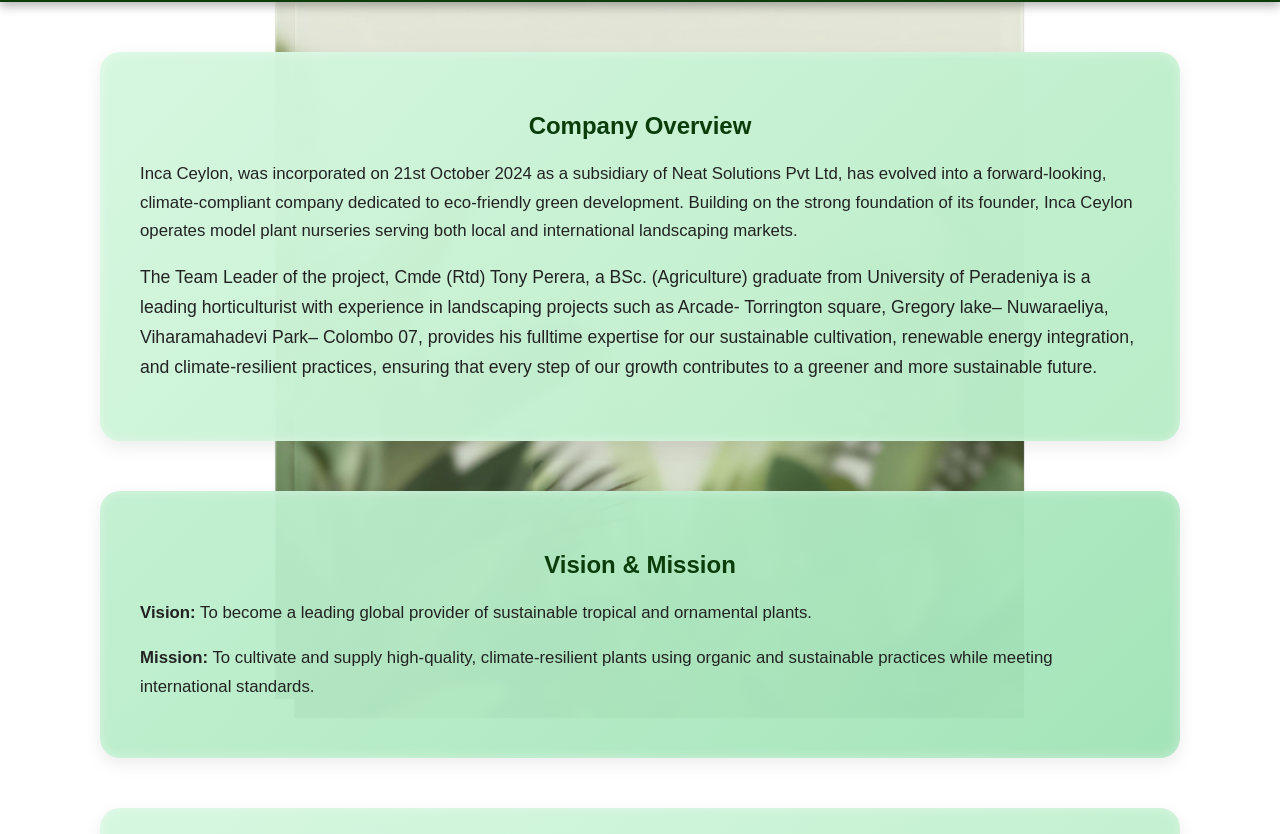
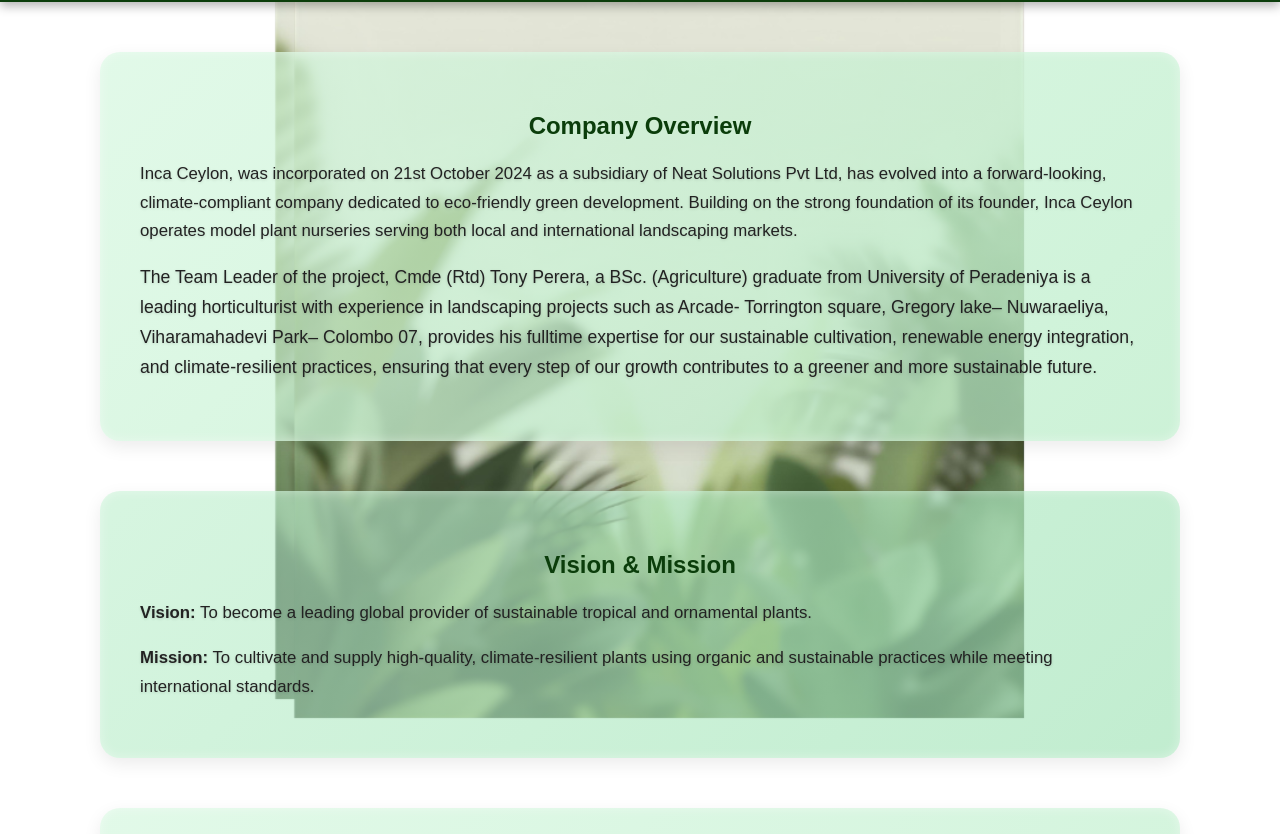
Before and after one commit to Chandima810/neatsolutions, a React (Create React App) app: page / in a window 1280 px wide. Shown: the part 306-1140 px from the top of the page. Built offline with nearby package versions, Linux system fonts and the light colour scheme.

Commit message:
Update styles: lighter background and transparent card

```diff
--- a/src/App.js
+++ b/src/App.js
@@ -273,7 +273,7 @@
   <h2>Contact Information</h2>
 
     <p>
-  <strong>Team Leader:</strong> 0718607433 / 0767850469
+  <strong>Team Leader :</strong> +94 71 860 7433 / +94 76 785 0469
 </p>
 
 <p>
--- a/src/styles.css
+++ b/src/styles.css
@@ -3,7 +3,7 @@
   margin: 0;
   padding: 0;
   font-family: "Poppins", sans-serif;
-  background-color: #f4faf5; /* Soft neutral green-white background */
+  background-color: #d4f7d9; /* Soft neutral green-white background */
   color: #222;
   scroll-behavior: smooth;
 }
@@ -48,9 +48,9 @@
 .section {
   background: linear-gradient(
     135deg,
-    rgba(213, 247, 223, 0.97) 0%,
-    rgba(183, 236, 198, 0.97) 100%
-  ); /* 🌿 light → pastel green gradient */
+    rgba(213, 247, 223, 0.7) 0%,
+    rgba(183, 236, 198, 0.7) 100%
+  ); /* 🌿 More transparent green gradient */
   border-radius: 20px;
   margin: 50px auto;
   max-width: 1000px;
@@ -58,7 +58,7 @@
   box-shadow: 0 6px 18px rgba(0, 0, 0, 0.08),
               inset 0 0 12px rgba(255, 255, 255, 0.4); /* subtle inner glow */
   transition: transform 0.4s ease, opacity 0.6s ease, box-shadow 0.3s ease;
-  opacity: 0;
+  opacity: 0.0001;
   transform: translateY(50px);
 }
 
@@ -71,9 +71,9 @@
 .section.alt {
   background: linear-gradient(
     135deg,
-    rgba(193, 240, 208, 0.96) 0%,
-    rgba(160, 227, 182, 0.96) 100%
-  ); /* 🌱 slightly stronger tone for alternate cards */
+    rgba(193, 240, 208, 0.65) 0%,
+    rgba(160, 227, 182, 0.65) 100%
+  ); /* 🌱 Slightly more transparent for alternate cards */
 }
 
 .section h2 {
@@ -88,6 +88,7 @@
   font-size: 1.05em;
   line-height: 1.7;
   color: #222;
+  text-shadow: 0 1px 3px rgba(0, 0, 0, 0.15); /* subtle shadow for readability */
 }
 
 /* ---------- Links ---------- */
```
Also changed, not shown: package.json (+21 -6 lines).
